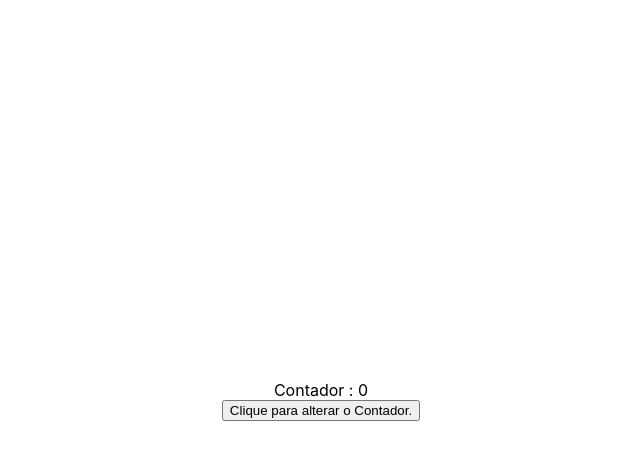
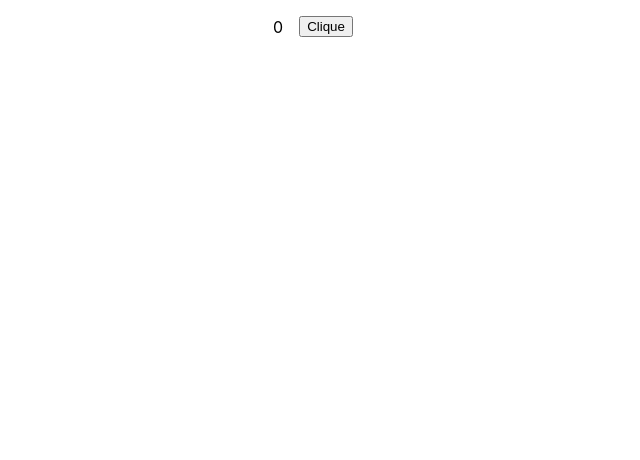
Before and after one commit to clefersondannylo/curso-React-JavaScript, a React (Create React App) app: page / in a window 1280 px wide. Shown: the top 460 px of the page, without its empty margins (319-959 px from the left). Built offline with nearby package versions, Linux system fonts and the light colour scheme.

Commit message:
usando os Hooks useEffect e useState

```diff
--- a/src/App.js
+++ b/src/App.js
@@ -1,25 +1,17 @@
 import { useState } from 'react'
-import './App.css'
-import Button from './components/Button'
+import List from './components/List'
+// import Button from './components/Button'
 
 export default function App() {
-  const [counter, setCounter] = useState(0)
-  function changeCounter() {
-    setCounter(oldCounter => oldCounter + 1)
-  }
+  const [showList, setShowList] = useState(true)
+
   return (
-    <div
-      style={{
-        display: 'flex',
-        flexDirection: 'column',
-        width: '100%',
-        height: '100vh',
-        justifyContent: 'center',
-        alignItems: 'center'
-      }}
-    >
-      Contador : {counter}
-      <button onClick={changeCounter}> Clique para alterar o Contador.</button>
-    </div>
+    <>
+      {showList && <List />}
+      {/* <button onClick={() => setShowList(preventShowList => !preventShowList)}>
+        {' '}
+        Clique
+      </button> */}
+    </>
   )
 }
--- /dev/null
+++ b/src/components/List/index.js
@@ -0,0 +1,34 @@
+import { useEffect, useState } from 'react'
+
+export default function List() {
+  const [counter, setCounter] = useState(0)
+
+  useEffect(() => {
+    return () => {
+      console.log('atualizou')
+    } //Apesar de usar o return para o trecho de código ser executado apenas na hora que o componente for desmontado, por conta da atribuição de valor da variável que está no array, ele será executado bem antes do horário "previsto".
+  }, [counter])
+
+  // useEffect(() => {
+  //   return () => {
+  //     console.log('Desmontado')
+  //   }
+  // }, [])
+  return (
+    <div
+      style={{
+        display: 'flex',
+        justifyContent: 'center',
+        alignItems: 'center'
+      }}
+    >
+      {counter}
+      <button
+        style={{ margin: '1rem' }}
+        onClick={() => setCounter(preventCounter => preventCounter + 1)} //passo uma função anônima para pegar o valor atual e aumentar desse valor.
+      >
+        Clique
+      </button>
+    </div>
+  )
+}
```
